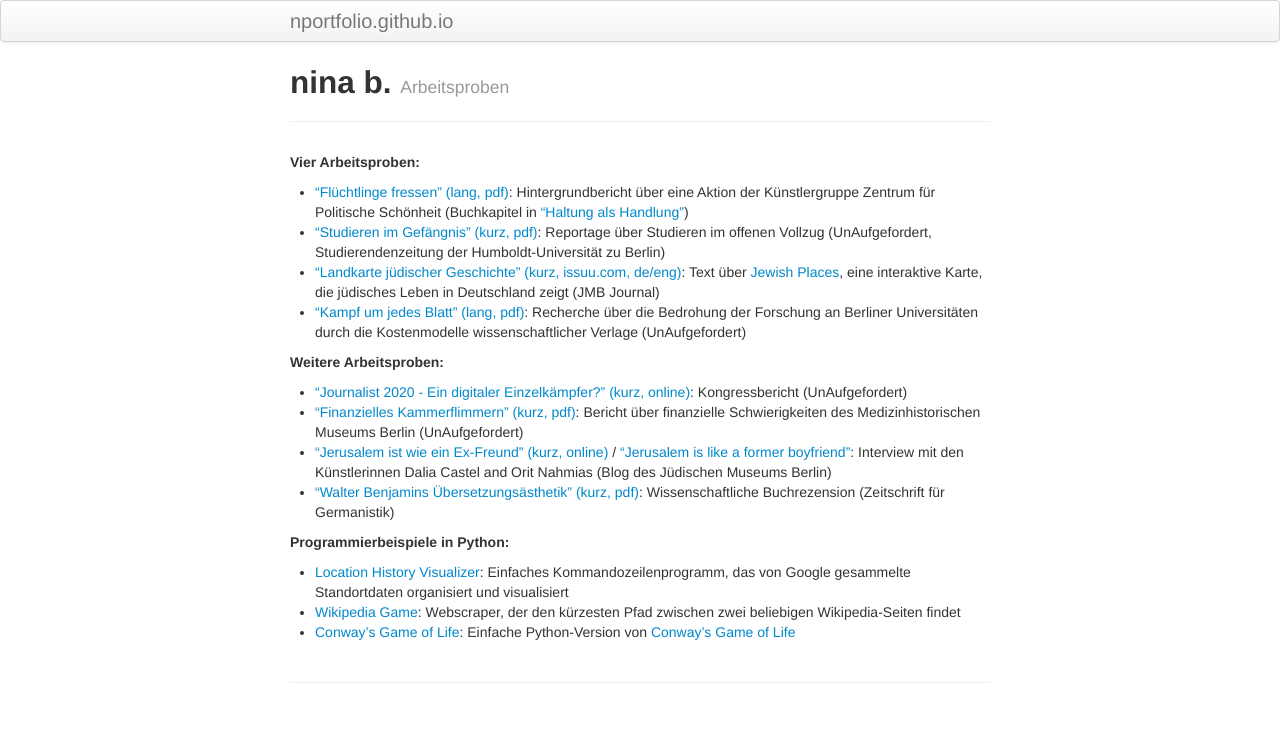
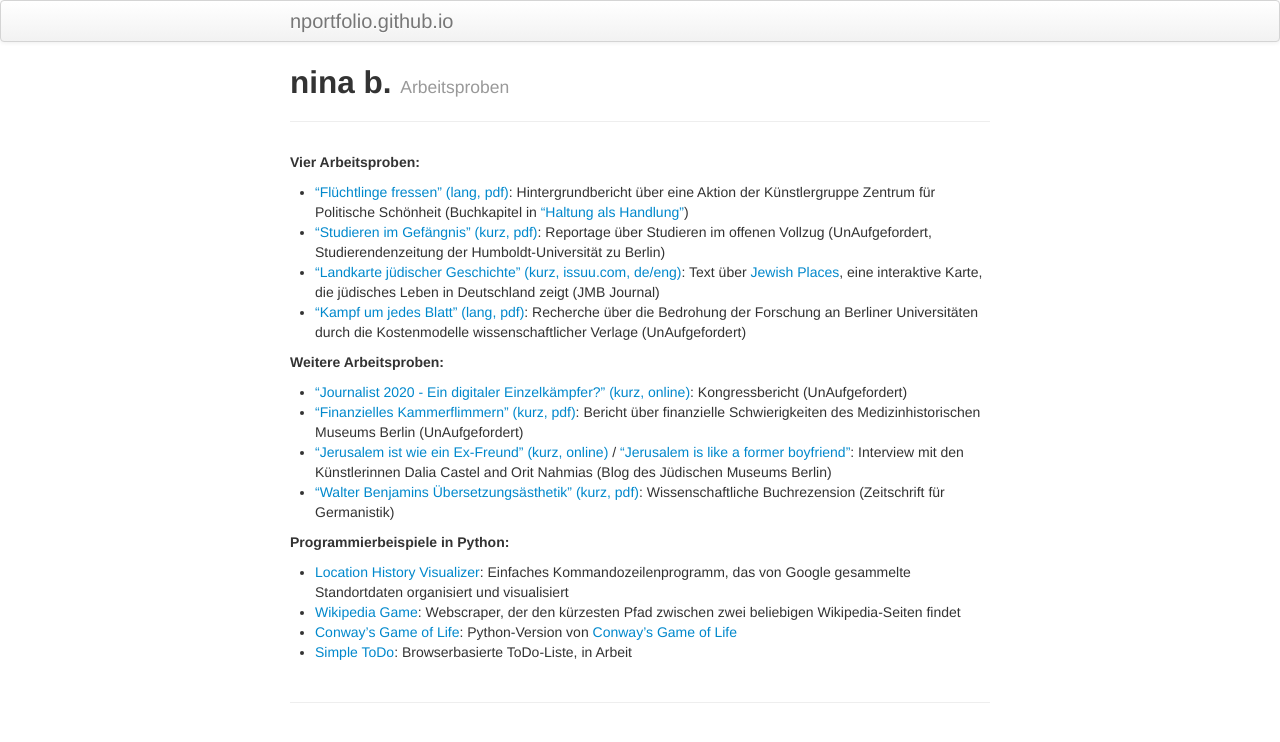
Before and after one commit to nportfolio/nportfolio.github.io, a Jekyll site: the page built from de.md, in a window 1280 px wide. Shown: the top 742 px of the page. Built offline with Jekyll 4.4.1, drawn with Linux system fonts in a browser that asks for light colours.

Commit message:
Update de.md

```diff
--- a/de.md
+++ b/de.md
@@ -21,4 +21,5 @@ description: portfolio
 **Programmierbeispiele in Python:**
 - [Location History Visualizer](https://github.com/chaseinstead/location-history-visualizer): Einfaches Kommandozeilenprogramm, das von Google gesammelte Standortdaten organisiert und visualisiert
 - [Wikipedia Game](https://github.com/chaseinstead/wikipedia-game): Webscraper, der den kürzesten Pfad zwischen zwei beliebigen Wikipedia-Seiten findet
-- [Conway's Game of Life](https://github.com/chaseinstead/conway-s-game-of-life): Einfache Python-Version von [Conway's Game of Life](https://en.wikipedia.org/wiki/Conway%27s_Game_of_Life)
+- [Conway's Game of Life](https://github.com/chaseinstead/conway-s-game-of-life): Python-Version von [Conway's Game of Life](https://en.wikipedia.org/wiki/Conway%27s_Game_of_Life)
+- [Simple ToDo](https://github.com/chaseinstead/simple-todo): Browserbasierte ToDo-Liste, in Arbeit
```
